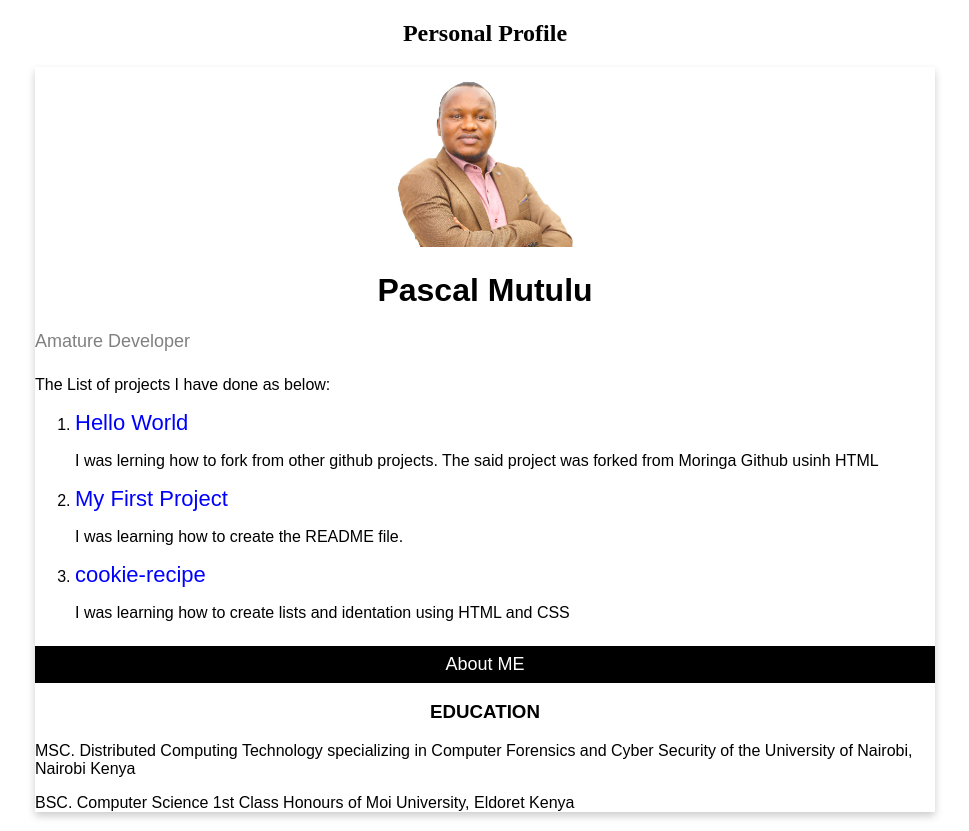
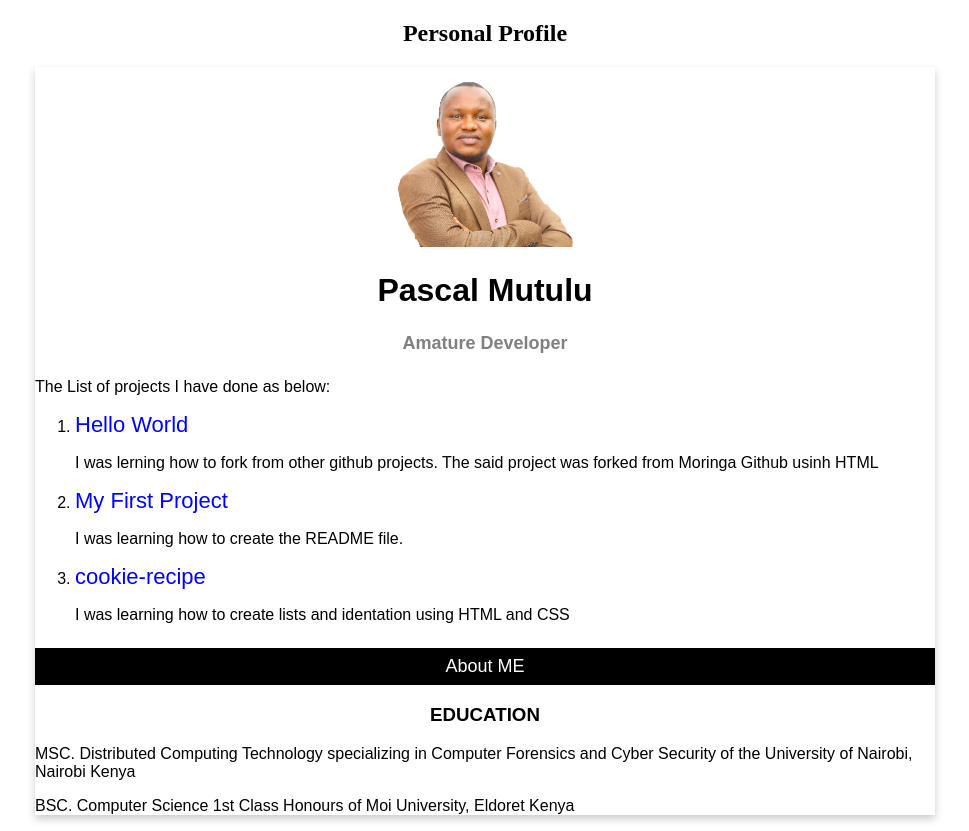
Before and after one commit to pmutulu/week1-devops-project, a plain HTML site: page index.html in a window 1280 px wide. Shown: the whole page, without its empty margins (155-1124 px from the left). Drawn offline with Linux system fonts and the light colour scheme.

Commit message:
Changed profile tag from p to h4

```diff
--- a/index.html
+++ b/index.html
@@ -11,7 +11,7 @@
 <div class="card">
   <img src="images/pascal.jpg" alt="John" style="width:20%">
   <h1>Pascal Mutulu</h1>
-  <p class="title">Amature Developer</p>
+  <h4 class="title">Amature Developer</h4>
   <div class="projects" style="margin: 24px 0;">
     <p>The List of projects I have done as below:</p>
     <ol>
```
